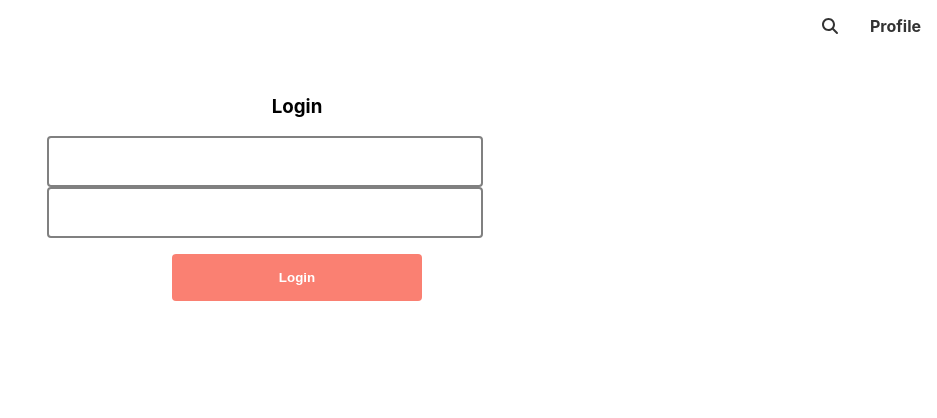
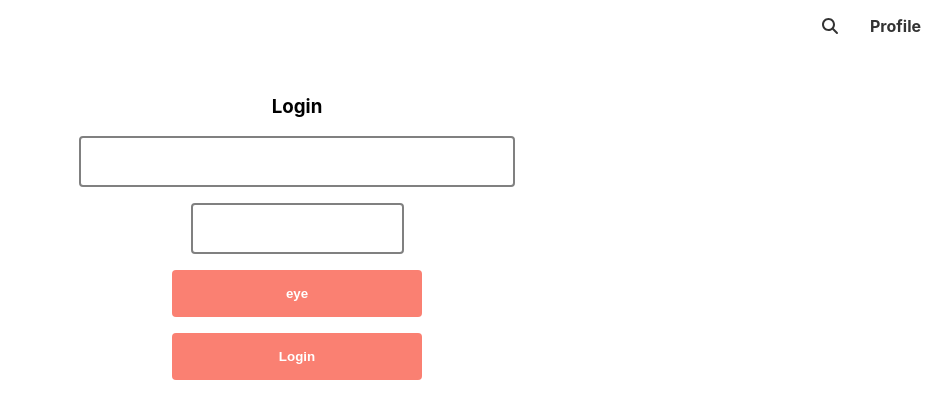
Before and after one commit to tushar0107/restaurant-booking-frontend, a React (Create React App) app: page /profile in a window 1280 px wide. Shown: the top 418 px of the page, without its empty margins (343-1280 px from the left). Built offline with nearby package versions, Linux system fonts and the light colour scheme.

Commit message:
fixed ui issues in restaurant.jsx page and login form

```diff
--- a/src/App.css
+++ b/src/App.css
@@ -16,9 +16,8 @@ button{
   color: white;
   cursor: pointer;
   margin: 1rem auto;
+  padding: .8rem 1rem;
   border-radius: .5rem;
-  font-weight: 700;
-  text-decoration: none;
 }
 /* all pages common */
 #home-page,
@@ -155,6 +154,7 @@ button{
 #login-form button{
   display: block;
   width: inherit;
+  margin: 1rem auto;
   padding: 1rem;
   border: var(--border);
   border-radius: 4px;
@@ -265,19 +265,18 @@ button{
 }
 #restaurant-sheet #book-table-btn {
   display: flex;
-  justify-content: flex-end;
+  justify-content: space-between;
   padding: 0 1rem;
   align-items: center;
 }
-#book-table-btn a,
 .submit-btn{
   width: 100%;
   padding: .8rem 1rem;
 }
 #book-table-btn a {
   width: fit-content;
-  margin: 1rem auto;
   margin-right: 0;
+  text-decoration: none;
 }
 #menu-list{
   overflow-y: scroll;
--- a/src/pages/Profile.jsx
+++ b/src/pages/Profile.jsx
@@ -48,14 +48,14 @@ const Profile = ()=>{
     }
 
     useEffect(()=>{
-            // if(user){
-            //     setLoading(true);
-            //     axios.get(`${apiUrl}/api/get-bookings/${user.id}`).then((res)=>{
-            //         console.log(res.data);
-            //         setBookings(res.data.data);
-            //         setLoading(false);
-            //     }).catch(err=>console.log(err));
-            // }
+            if(user){
+                setLoading(true);
+                axios.get(`${apiUrl}/api/get-bookings/${user.id}`).then((res)=>{
+                    console.log(res.data);
+                    setBookings(res.data.data);
+                    setLoading(false);
+                }).catch(err=>console.log(err));
+            }
             const restaurantFromls = localStorage.getItem('restaurant');
             if(restaurantFromls!==null){
                 dispatch(saveRestaurants(JSON.parse(restaurantFromls)));
@@ -117,7 +117,8 @@ const Profile = ()=>{
             <div id='login-form'>
                 <h3>Login</h3>
                 <input type="number" onChange={(e)=>handleMobile(e)} name="mobile" value={mobile} />
-                <input type="password" onChange={(e)=>handlePassword(e)} name='password' value={password} />
+                <div>
+                <input type="password" onChange={(e)=>handlePassword(e)} name='password' value={password} /><button>eye</button></div>
                 <button type='submit' onClick={submit}>Login</button>
             </div>}
             <Loader status={loading}/>
--- a/src/pages/Restaurant.jsx
+++ b/src/pages/Restaurant.jsx
@@ -42,7 +42,7 @@ export const Restaurant = ()=>{
                                 <span className='restaurant-name'>{restaurant?.name}</span><br />
                                 <span className='address'>{restaurant?.address+', '+restaurant?.city}</span>
                             </div>
-                            <Link to={`/book-table/${id}`}>Book a Table</Link>
+                            <Link to={`/book-table/${id}`}><button>Book a Table</button></Link>
                         </div>
                         <div id="menu-list">
                             {
```
